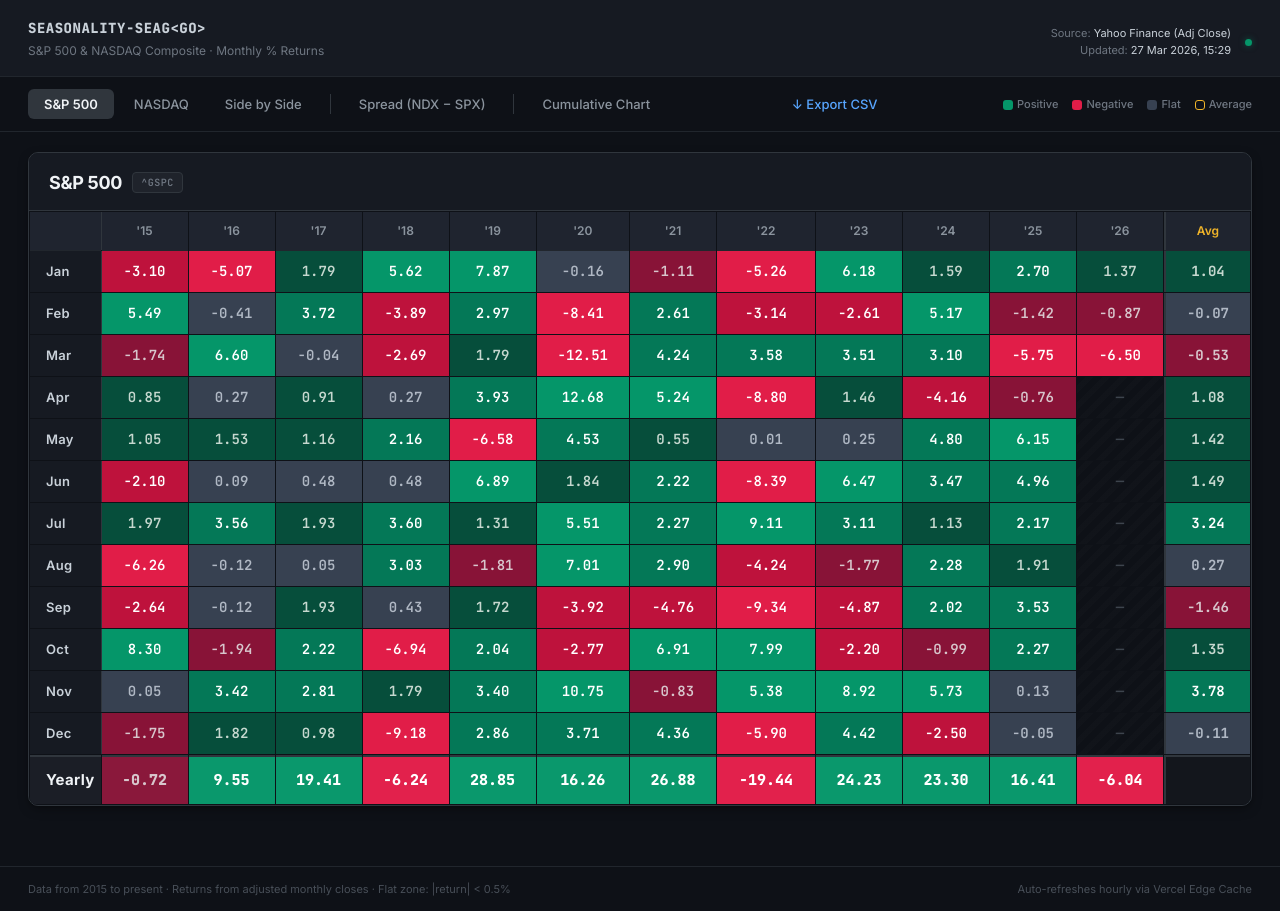
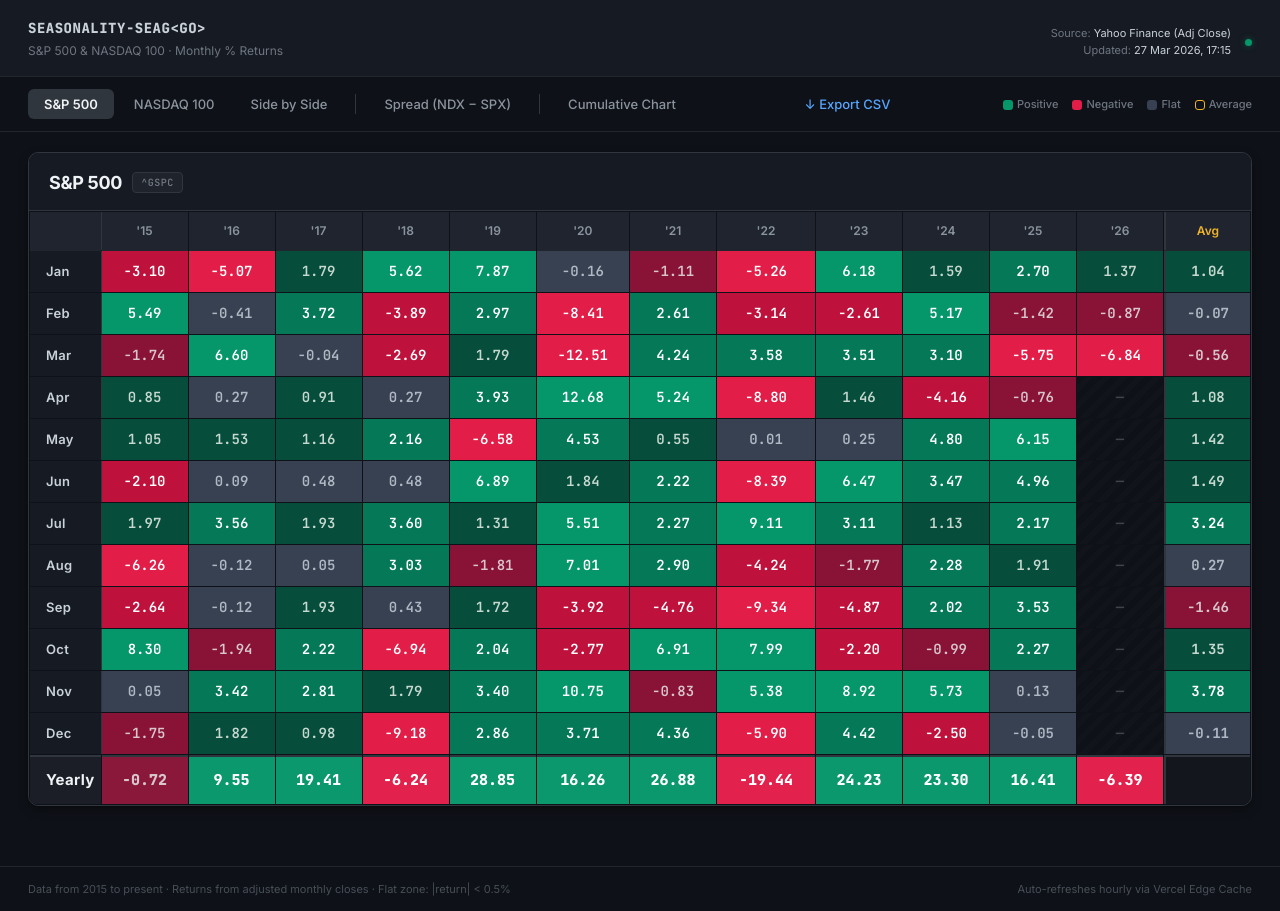
Before and after one commit to jackeyhk-droid/index-performance, a website: page public/index.html in a window 1280 px wide. Drawn offline with nearby package versions, Linux system fonts and the light colour scheme; no server answers.

Commit message:
Add files via upload

```diff
--- a/api/data.js
+++ b/api/data.js
@@ -1,5 +1,5 @@
 // Vercel Serverless Function — fetches Yahoo Finance monthly data
-// and computes calendar-month % returns for S&P 500 & NASDAQ
+// and computes calendar-month % returns for S&P 500 & NASDAQ 100
 
 module.exports = async function handler(req, res) {
   res.setHeader("Access-Control-Allow-Origin", "*");
@@ -8,7 +8,7 @@ module.exports = async function handler(req, res) {
   const startYear = parseInt(req.query.start || "2015", 10);
   const symbols = {
     "S&P 500": "^GSPC",
-    NASDAQ: "^IXIC",
+    "NASDAQ 100": "^NDX",
   };
 
   // We need data from Dec of (startYear-1) to compute Jan return
--- a/public/data.json
+++ b/public/data.json
@@ -162,170 +162,170 @@
       "2026": {
         "1": 1.37,
         "2": -0.87,
-        "3": -6.5
+        "3": -6.84
       }
     },
-    "NASDAQ": {
+    "NASDAQ 100": {
       "2015": {
-        "1": -2.13,
-        "2": 7.08,
-        "3": -1.26,
-        "4": 0.83,
-        "5": 2.6,
-        "6": -1.64,
-        "7": 2.84,
-        "8": -6.86,
-        "9": -3.27,
-        "10": 9.38,
-        "11": 1.09,
-        "12": -1.98
+        "1": -2.07,
+        "2": 7.04,
+        "3": -2.41,
+        "4": 1.86,
+        "5": 2.13,
+        "6": -2.47,
+        "7": 4.37,
+        "8": -6.85,
+        "9": -2.19,
+        "10": 11.19,
+        "11": 0.34,
+        "12": -1.53
       },
       "2016": {
-        "1": -7.86,
-        "2": -1.21,
-        "3": 6.84,
-        "4": -1.94,
-        "5": 3.62,
-        "6": -2.13,
-        "7": 6.6,
-        "8": 0.99,
-        "9": 1.89,
-        "10": -2.31,
-        "11": 2.59,
-        "12": 1.12
+        "1": -6.84,
+        "2": -1.82,
+        "3": 6.73,
+        "4": -3.18,
+        "5": 4.21,
+        "6": -2.35,
+        "7": 7.07,
+        "8": 0.86,
+        "9": 2.19,
+        "10": -1.53,
+        "11": 0.2,
+        "12": 1.1
       },
       "2017": {
-        "1": 4.3,
-        "2": 3.75,
-        "3": 1.48,
-        "4": 2.3,
-        "5": 2.5,
-        "6": -0.94,
-        "7": 3.38,
-        "8": 1.27,
-        "9": 1.05,
-        "10": 3.57,
-        "11": 2.17,
-        "12": 0.43
+        "1": 5.2,
+        "2": 4.17,
+        "3": 1.99,
+        "4": 2.71,
+        "5": 3.68,
+        "6": -2.45,
+        "7": 4.13,
+        "8": 1.84,
+        "9": -0.16,
+        "10": 4.5,
+        "11": 1.87,
+        "12": 0.48
       },
       "2018": {
-        "1": 7.36,
-        "2": -1.87,
-        "3": -2.88,
-        "4": 0.04,
-        "5": 5.32,
-        "6": 0.92,
-        "7": 2.15,
-        "8": 5.71,
-        "9": -0.78,
-        "10": -9.2,
-        "11": 0.34,
-        "12": -9.48
+        "1": 8.65,
+        "2": -1.38,
+        "3": -3.99,
+        "4": 0.37,
+        "5": 5.48,
+        "6": 1.05,
+        "7": 2.72,
+        "8": 5.84,
+        "9": -0.35,
+        "10": -8.66,
+        "11": -0.26,
+        "12": -8.91
       },
       "2019": {
-        "1": 9.74,
-        "2": 3.44,
-        "3": 2.61,
-        "4": 4.74,
-        "5": -7.93,
-        "6": 7.42,
-        "7": 2.11,
-        "8": -2.6,
-        "9": 0.46,
-        "10": 3.66,
-        "11": 4.5,
-        "12": 3.54
+        "1": 9.11,
+        "2": 2.76,
+        "3": 3.96,
+        "4": 5.46,
+        "5": -8.4,
+        "6": 7.62,
+        "7": 2.32,
+        "8": -2.01,
+        "9": 0.76,
+        "10": 4.31,
+        "11": 3.96,
+        "12": 3.92
       },
       "2020": {
-        "1": 1.99,
-        "2": -6.38,
-        "3": -10.12,
-        "4": 15.45,
-        "5": 6.75,
-        "6": 5.99,
-        "7": 6.82,
-        "8": 9.59,
-        "9": -5.16,
-        "10": -2.29,
-        "11": 11.8,
-        "12": 5.65
+        "1": 2.96,
+        "2": -5.89,
+        "3": -7.66,
+        "4": 15.19,
+        "5": 6.17,
+        "6": 6.29,
+        "7": 7.37,
+        "8": 11.05,
+        "9": -5.72,
+        "10": -3.2,
+        "11": 11.0,
+        "12": 5.05
       },
       "2021": {
-        "1": 1.42,
-        "2": 0.93,
-        "3": 0.41,
-        "4": 5.4,
-        "5": -1.53,
-        "6": 5.49,
-        "7": 1.16,
-        "8": 4.0,
-        "9": -5.31,
-        "10": 7.27,
-        "11": 0.25,
-        "12": 0.69
+        "1": 0.29,
+        "2": -0.12,
+        "3": 1.41,
+        "4": 5.88,
+        "5": -1.26,
+        "6": 6.34,
+        "7": 2.78,
+        "8": 4.16,
+        "9": -5.73,
+        "10": 7.9,
+        "11": 1.8,
+        "12": 1.14
       },
       "2022": {
-        "1": -8.98,
-        "2": -3.43,
-        "3": 3.41,
-        "4": -13.26,
-        "5": -2.05,
-        "6": -8.71,
-        "7": 12.35,
-        "8": -4.64,
-        "9": -10.5,
-        "10": 3.9,
-        "11": 4.37,
-        "12": -8.73
+        "1": -8.52,
+        "2": -4.64,
+        "3": 4.22,
+        "4": -13.37,
+        "5": -1.65,
+        "6": -9.0,
+        "7": 12.55,
+        "8": -5.22,
+        "9": -10.6,
+        "10": 3.96,
+        "11": 5.48,
+        "12": -9.06
       },
       "2023": {
-        "1": 10.68,
-        "2": -1.11,
-        "3": 6.69,
-        "4": 0.04,
-        "5": 5.8,
-        "6": 6.59,
-        "7": 4.05,
-        "8": -2.17,
-        "9": -5.81,
-        "10": -2.78,
-        "11": 10.7,
-        "12": 5.52
+        "1": 10.62,
+        "2": -0.49,
+        "3": 9.46,
+        "4": 0.49,
+        "5": 7.61,
+        "6": 6.49,
+        "7": 3.81,
+        "8": -1.62,
+        "9": -5.07,
+        "10": -2.08,
+        "11": 10.67,
+        "12": 5.51
       },
       "2024": {
-        "1": 1.02,
-        "2": 6.12,
-        "3": 1.79,
-        "4": -4.41,
-        "5": 6.88,
-        "6": 5.96,
-        "7": -0.75,
-        "8": 0.65,
-        "9": 2.68,
-        "10": -0.52,
-        "11": 6.21,
-        "12": 0.48
+        "1": 1.85,
+        "2": 5.29,
+        "3": 1.17,
+        "4": -4.46,
+        "5": 6.28,
+        "6": 6.18,
+        "7": -1.63,
+        "8": 1.1,
+        "9": 2.48,
+        "10": -0.85,
+        "11": 5.23,
+        "12": 0.39
       },
       "2025": {
-        "1": 1.64,
-        "2": -3.97,
-        "3": -8.21,
-        "4": 0.85,
-        "5": 9.56,
-        "6": 6.57,
-        "7": 3.7,
-        "8": 1.58,
-        "9": 5.61,
-        "10": 4.7,
-        "11": -1.51,
-        "12": -0.53
+        "1": 2.22,
+        "2": -2.76,
+        "3": -7.69,
+        "4": 1.52,
+        "5": 9.04,
+        "6": 6.27,
+        "7": 2.38,
+        "8": 0.85,
+        "9": 5.4,
+        "10": 4.77,
+        "11": -1.64,
+        "12": -0.73
       },
       "2026": {
-        "1": 0.95,
-        "2": -3.38,
-        "3": -6.61
+        "1": 1.2,
+        "2": -2.32,
+        "3": -6.73
       }
     }
   },
-  "updatedAt": "2026-03-27T15:29:30.252352Z"
+  "updatedAt": "2026-03-27T17:15:29.046845Z"
 }
--- a/public/index.html
+++ b/public/index.html
@@ -3,7 +3,7 @@
 <head>
 <meta charset="UTF-8" />
 <meta name="viewport" content="width=device-width, initial-scale=1.0" />
-<title>SEASONALITY-SEAG — S&P 500 & NASDAQ</title>
+<title>SEASONALITY-SEAG — S&P 500 & NASDAQ 100</title>
 <link rel="preconnect" href="https://fonts.googleapis.com" />
 <link href="https://fonts.googleapis.com/css2?family=Inter:wght@400;500;600;700&family=JetBrains+Mono:wght@500;600;700;800&display=swap" rel="stylesheet" />
 <style>
@@ -473,7 +473,7 @@
 <header class="dashboard-header">
   <div class="header-left">
     <div class="header-tag">SEASONALITY-SEAG&lt;GO&gt;</div>
-    <div class="header-sub">S&amp;P 500 &amp; NASDAQ Composite &middot; Monthly % Returns</div>
+    <div class="header-sub">S&amp;P 500 &amp; NASDAQ 100 &middot; Monthly % Returns</div>
   </div>
   <div class="header-right">
     <div class="meta">
@@ -487,7 +487,7 @@
 <!-- ═══ Controls ════════════════════════════════════ -->
 <nav class="controls">
   <button class="tab-btn active" data-tab="spx">S&amp;P 500</button>
-  <button class="tab-btn" data-tab="ndx">NASDAQ</button>
+  <button class="tab-btn" data-tab="ndx">NASDAQ 100</button>
   <button class="tab-btn" data-tab="both">Side by Side</button>
   <div class="sep"></div>
   <button class="tab-btn" data-tab="diff">Spread (NDX &minus; SPX)</button>
@@ -639,11 +639,11 @@ function buildChart(container, spxData, ndxData, startYear, curYear, curMonth) {
   container.innerHTML = `
     <div class="chart-card">
       <div class="chart-title">Cumulative Growth Comparison</div>
-      <div class="chart-subtitle">$100 invested Jan ${startYear} — S&P 500 vs NASDAQ Composite (monthly compounding)</div>
+      <div class="chart-subtitle">$100 invested Jan ${startYear} — S&P 500 vs NASDAQ 100 (monthly compounding)</div>
       <div class="chart-canvas-wrap"><canvas id="cumulativeChart"></canvas></div>
       <div class="chart-legend">
         <span><span class="dot" style="background:#059669"></span>S&P 500</span>
-        <span><span class="dot" style="background:#58A6FF"></span>NASDAQ</span>
+        <span><span class="dot" style="background:#58A6FF"></span>NASDAQ 100</span>
       </div>
     </div>
   `;
@@ -685,7 +685,7 @@ function buildChart(container, spxData, ndxData, startYear, curYear, curMonth) {
           tension: 0.3,
         },
         {
-          label: 'NASDAQ',
+          label: 'NASDAQ 100',
           data: ndxSeries.values,
           borderColor: '#58A6FF',
           backgroundColor: blueGrad,
@@ -823,7 +823,7 @@ async function main() {
       });
 
     const spxData = data["S&P 500"];
-    const ndxData = data["NASDAQ"];
+    const ndxData = data["NASDAQ 100"];
     const diffData = computeDiff(ndxData, spxData, startYear, currentYear);
 
     loader.remove();
@@ -837,13 +837,13 @@ async function main() {
     const wNdx = document.createElement("div");
     wNdx.id = "wrap-ndx";
     wNdx.className = "table-wrap";
-    wNdx.innerHTML = buildTable("NASDAQ Composite", "^IXIC", ndxData, startYear, currentYear, currentMonth, false);
+    wNdx.innerHTML = buildTable("NASDAQ 100", "^NDX", ndxData, startYear, currentYear, currentMonth, false);
     content.appendChild(wNdx);
 
     const wDiff = document.createElement("div");
     wDiff.id = "wrap-diff";
     wDiff.className = "table-wrap";
-    wDiff.innerHTML = buildTable("NASDAQ − S&P 500", "NDX−SPX", diffData, startYear, currentYear, currentMonth, true);
+    wDiff.innerHTML = buildTable("NASDAQ 100 − S&P 500", "NDX−SPX", diffData, startYear, currentYear, currentMonth, true);
     content.appendChild(wDiff);
 
     // Cumulative chart — lazy built on first click
```
Also changed, not shown: squarespace-inject.txt (added, +54 -0 lines).
